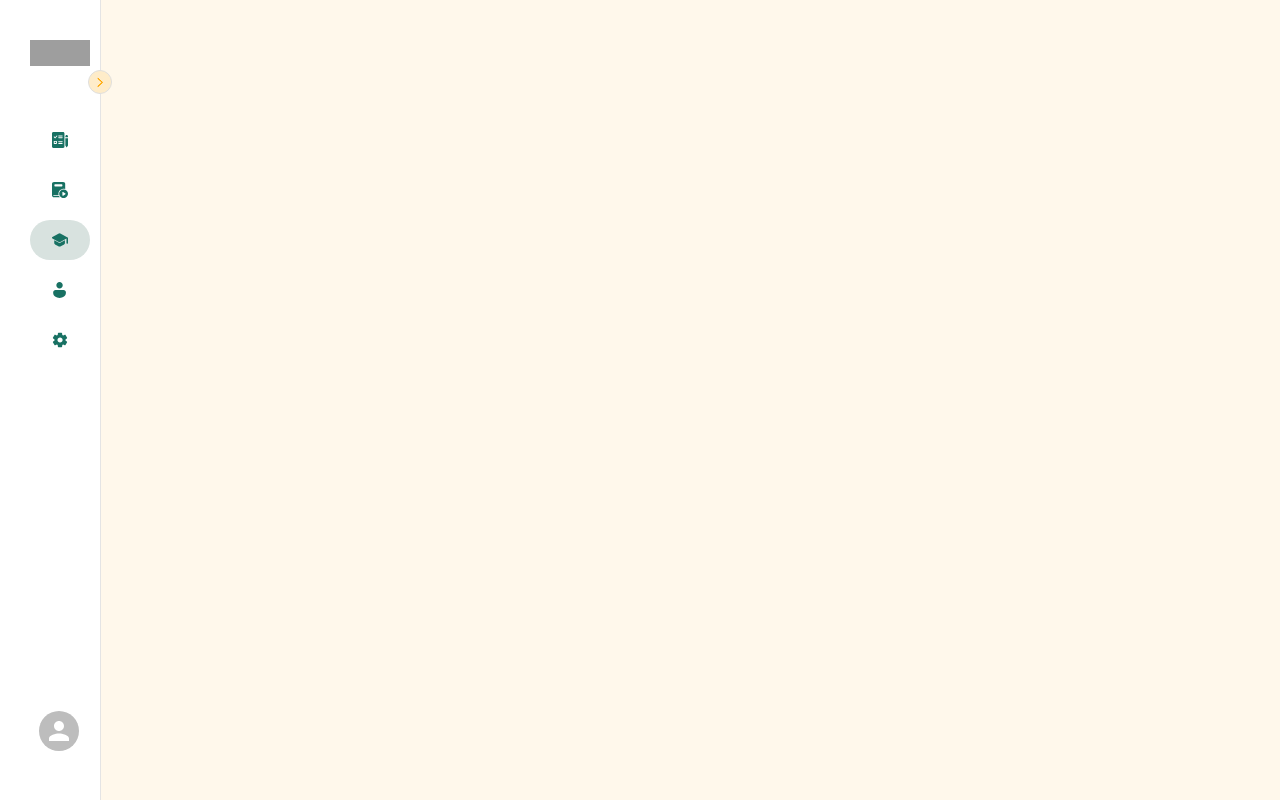
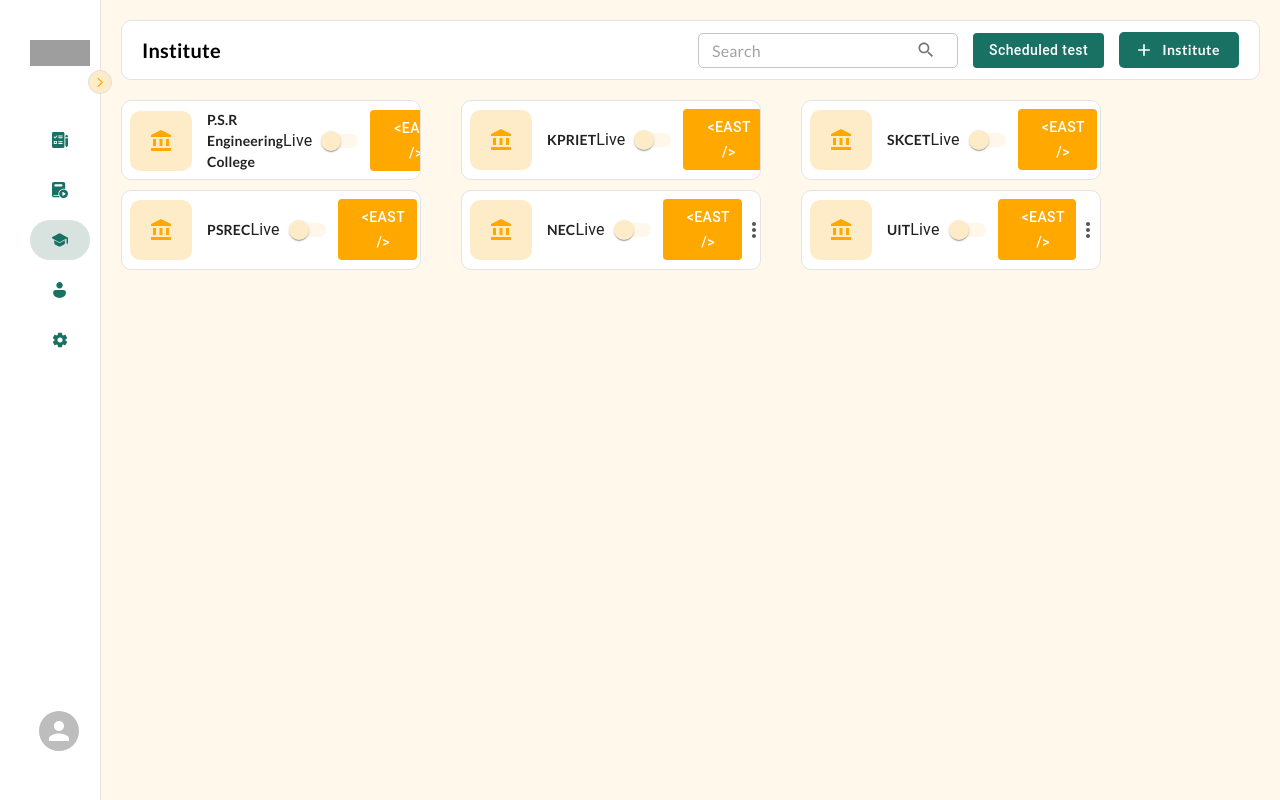
Before and after one commit to AvinashSethu/lms-admin, a Next.js app: page /dashboard/institute in a window 1280 px wide. Built offline with nearby package versions, Linux system fonts and the light colour scheme; grey boxes are pictures that could not be loaded.

Commit message:
exam card update

```diff
--- a/src/app/dashboard/institute/page.js
+++ b/src/app/dashboard/institute/page.js
@@ -1,9 +1,66 @@
-export const metadata = {
-    title:"Institute",
-  };
+"use client";
+import { Stack } from "@mui/material";
+import Header from "@/src/components/Header/Header";
+import { AccountBalance, Add } from "@mui/icons-material";
+import SecondaryCard from "@/src/components/SecondaryCard/SecondaryCard";
+import { useRouter } from "next/navigation";
+
+// export const metadata = {
+//   title: "Institute",
+// };
 export default function Institute() {
-    return (
-        <>
-        </>
-    )
+  const router = useRouter();
+  const menuItem = ["one"];
+  return (
+    <Stack gap="20px" padding="20px">
+      <Header
+        title="Institute"
+        button="Institute"
+        icon={<Add />}
+        instituteButton="Scheduled test"
+        search="Search"
+      />
+      <Stack flexWrap="wrap" flexDirection="row" rowGap="10px" columnGap="40px">
+        <SecondaryCard
+          title="P.S.R Engineering College"
+          icon={<AccountBalance sx={{ color: "var(--sec-color)" }} />}
+          options={menuItem}
+          cardWidth="300px"
+          onClick={() => {
+            router.push("/institute/1")
+          }}
+        />
+        <SecondaryCard
+          title="KPRIET"
+          icon={<AccountBalance sx={{ color: "var(--sec-color)" }} />}
+          options={menuItem}
+          cardWidth="300px"
+        />
+        <SecondaryCard
+          title="SKCET"
+          icon={<AccountBalance sx={{ color: "var(--sec-color)" }} />}
+          options={menuItem}
+          cardWidth="300px"
+        />
+        <SecondaryCard
+          title="PSREC"
+          icon={<AccountBalance sx={{ color: "var(--sec-color)" }} />}
+          options={menuItem}
+          cardWidth="300px"
+        />
+        <SecondaryCard
+          title="NEC"
+          icon={<AccountBalance sx={{ color: "var(--sec-color)" }} />}
+          options={menuItem}
+          cardWidth="300px"
+        />
+        <SecondaryCard
+          title="UIT"
+          icon={<AccountBalance sx={{ color: "var(--sec-color)" }} />}
+          options={menuItem}
+          cardWidth="300px"
+        />
+      </Stack>
+    </Stack>
+  );
 }
--- a/src/components/Header/Header.js
+++ b/src/components/Header/Header.js
@@ -1,6 +1,14 @@
-import { Button, Stack, Typography } from "@mui/material";
+import {  Button, Stack, Typography } from "@mui/material";
+import SearchBox from "../SearchBox/SearchBox";
 
-export default function Header({ title, button, icon, onClick}) {
+export default function Header({
+  title,
+  button,
+  icon,
+  onClick,
+  instituteButton,
+  search
+}) {
   return (
     <Stack
       sx={{
@@ -24,13 +32,28 @@ export default function Header({ title, button, icon, onClick}) {
           {title}
         </Typography>
       </Stack>
+      <Stack flexDirection="row" gap="15px" alignItems="center">
+        {search && <SearchBox />}
+        {instituteButton && (
+          <Button
+            variant="contained"
+            sx={{
+              textTransform: "none",
+              backgroundColor: "var(--primary-color)",
+              height:"35px"
+            }}
+            disableElevation
+          >
+            {instituteButton}
+          </Button>
+        )}
         <Button
           variant="contained"
           onClick={onClick}
           sx={{
             textTransform: "none",
             width: "120px",
-          backgroundColor: "var(--sec-color)",
+            backgroundColor: "var(--primary-color)",
             fontFamily: "Lato",
             fontSize: "14px",
             fontWeight: "700",
@@ -42,5 +65,6 @@ export default function Header({ title, button, icon, onClick}) {
           {button}
         </Button>
       </Stack>
+    </Stack>
   );
 }
--- a/src/components/PrimaryCard/PrimaryCard.js
+++ b/src/components/PrimaryCard/PrimaryCard.js
@@ -51,7 +51,6 @@ export default function PrimaryCard({ icon, title, actionButton, subtitle, onCli
           </Typography>
         )}
         </Stack>
-
         <Button
           variant="text"
           endIcon={<TrendingFlat />}
--- /dev/null
+++ b/src/components/SearchBox/SearchBox.js
@@ -0,0 +1,38 @@
+import { Search } from "@mui/icons-material";
+import {  IconButton, InputAdornment, TextField } from "@mui/material";
+
+export default function SearchBox() {
+  return (
+      <TextField
+
+        sx={{
+          width: "260px",
+          "& .MuiOutlinedInput-root": {
+            height: "35px",
+            borderRadius: "5px",
+            fontFamily: "Lato",
+            fontWeight: "400",
+            fontSize: "16px",
+            "&.Mui-focused fieldset": {
+              borderColor: "var(--sec-color)",
+              borderWidth: "1px",
+            },
+            "&:hover fieldset": {
+              borderColor: "var(--sec-color)",
+            },
+          },
+        }}
+        placeholder="Search"
+        InputProps={{
+          endAdornment: (
+            <InputAdornment position="end">
+              <IconButton>
+                <Search fontSize="small"/>
+              </IconButton>
+            </InputAdornment>
+          ),
+        }}
+      >
+      </TextField>
+  );
+}
--- a/src/components/SecondaryCard/SecondaryCard.js
+++ b/src/components/SecondaryCard/SecondaryCard.js
@@ -1,16 +1,26 @@
+
 "use client";
-import { MoreVert } from "@mui/icons-material";
+import { MoreVert,East } from "@mui/icons-material";
 import {
   Card,
   IconButton,
   Menu,
   MenuItem,
   Stack,
+  Switch,
   Typography,
+  Button
 } from "@mui/material";
 import { useState } from "react";
 
-export default function SecondaryCard({ icon, title, options, subTitle,cardWidth }) {
+export default function SecondaryCard({
+  icon,
+  title,
+  options,
+  subTitle,
+  cardWidth,
+  onClick,
+}) {
   const [isMenuOpen, setIsMenuOpen] = useState(false);
   const menuOpen = (event) => {
     setIsMenuOpen(event.currentTarget);
@@ -29,6 +39,7 @@ export default function SecondaryCard({ icon, title, options, subTitle,cardWidth
         padding: "8px",
       }}
       elevation={0}
+      onClick={onClick}
     >
       <Stack flexDirection="row">
         <Stack flexDirection="row" alignItems="center" gap="15px">
@@ -52,6 +63,7 @@ export default function SecondaryCard({ icon, title, options, subTitle,cardWidth
                 fontFamily: "Lato",
                 fontSize: "14px",
                 fontWeight: "700",
+                maxWidth: "160px",
               }}
             >
               {title}
@@ -61,17 +73,42 @@ export default function SecondaryCard({ icon, title, options, subTitle,cardWidth
                 color: "var(text4)",
                 fontFamily: "Lato",
                 fontSize: "12px",
-              fontWeight:'700'
+                fontWeight: "700",
               }}
             >
               {subTitle}
             </Typography>
           </Stack>
         </Stack>
-        <IconButton sx={{ marginLeft: "auto" ,"&.MuiIconButton-root":{
-            padding: "0px"
-          }}} onClick={menuOpen} disableRipple>
-          <MoreVert />
+        <Stack marginLeft="auto" alignItems="center" flexDirection="row">
+          <Typography>Live</Typography>
+          <Switch
+            color="warning"
+            sx={{
+              "& .MuiSwitch-thumb": {
+                backgroundColor: "var(--sec-color-acc-1)",
+              },
+              "& .MuiSwitch-track": {
+                backgroundColor: "var(--sec-color-acc-1)",
+              },
+              "& .Mui-checked + .MuiSwitch-track": {
+                backgroundColor: "var(--sec-color)",
+              },
+            }}
+          />
+        <Button variant="contained" endIcon="<East />" sx={{backgroundColor:"var(--sec-color)"}} disableElevation></Button>
+        </Stack>
+        <IconButton
+          sx={{
+            marginLeft: "auto",
+            "&.MuiIconButton-root": {
+              padding: "0px",
+            },
+          }}
+          onClick={menuOpen}
+          disableRipple
+        >
+          <MoreVert sx={{ color: "var(--text3)" }} />
         </IconButton>
         <Menu
           anchorEl={isMenuOpen}
--- a/src/components/StyledTextField/StyledTextField.js
+++ b/src/components/StyledTextField/StyledTextField.js
@@ -1,4 +1,3 @@
-import React from "react";
 import { TextField } from "@mui/material";
 import { styled } from "@mui/system";
 
```
Also changed, not shown: src/app/dashboard/exam/[id]/page.js (added, +69 -0 lines), src/app/dashboard/goals/[id]/components/Exam.js (+22 -28 lines), src/app/dashboard/goals/[id]/components/Settings.js (+8 -14 lines), public/Icons/series.svg (added). Lines whose indentation alone changed are shown as unchanged.
